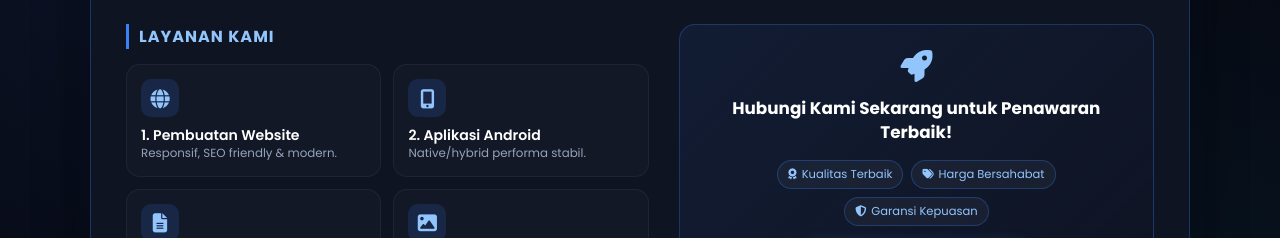
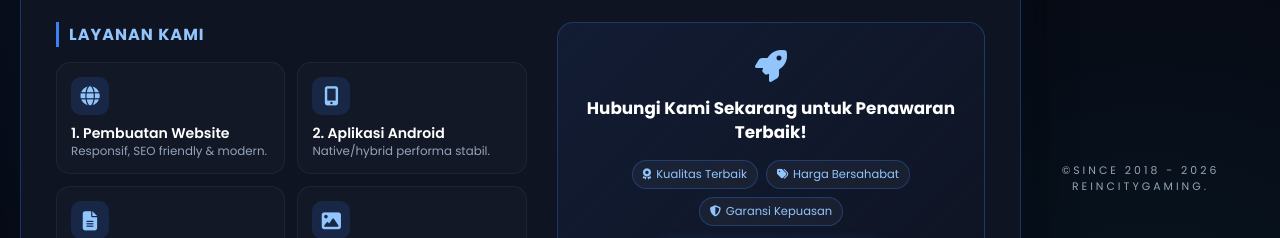
Before and after one commit to distributorgame/rcgtech, a plain HTML site: page index.html in a window 1280 px wide. Shown: the part 221-459 px from the top of the page. Drawn offline with Linux system fonts and the light colour scheme.

Commit message:
Update index.html

```diff
--- a/index.html
+++ b/index.html
@@ -463,5 +463,10 @@
         </div>
     </div>
 
+      <div class="footer-tag">
+            ©Since 2018 - 2026 reincitygaming.
+        </div>
+    </div>
+
 </body>
 </html>
```
